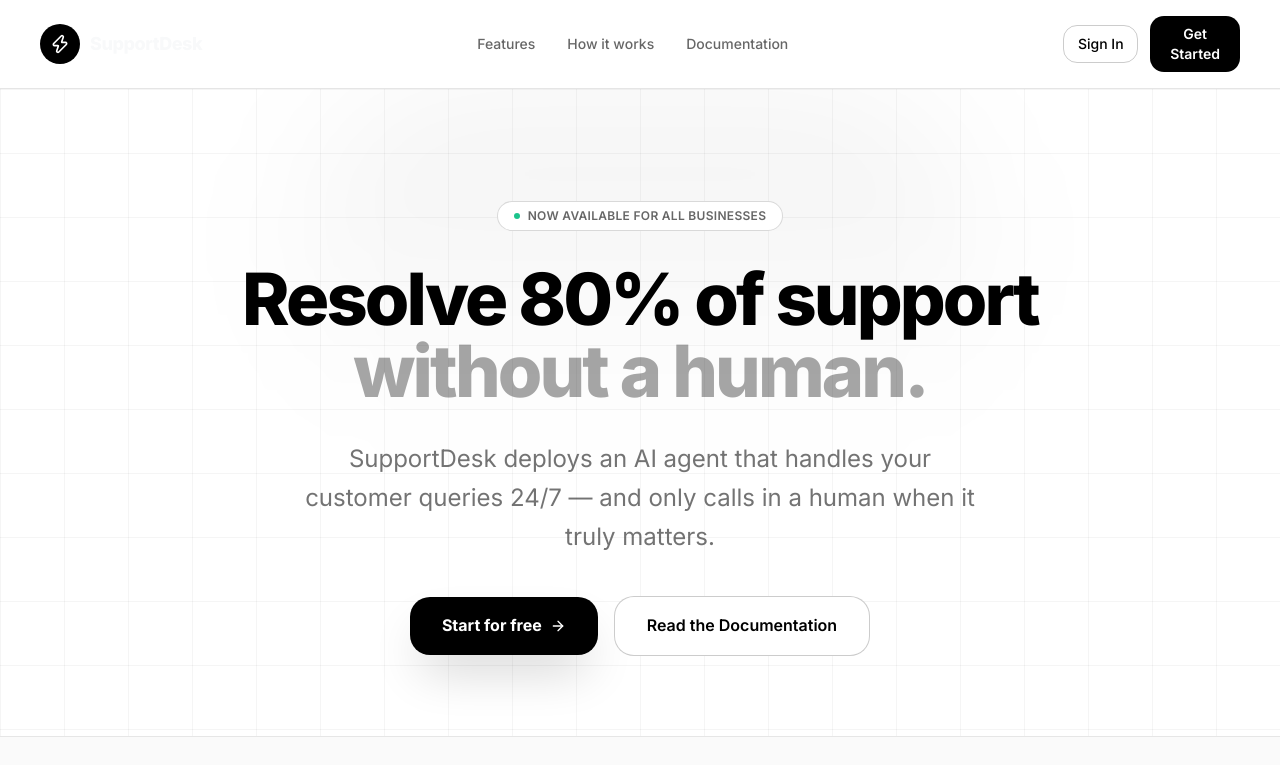
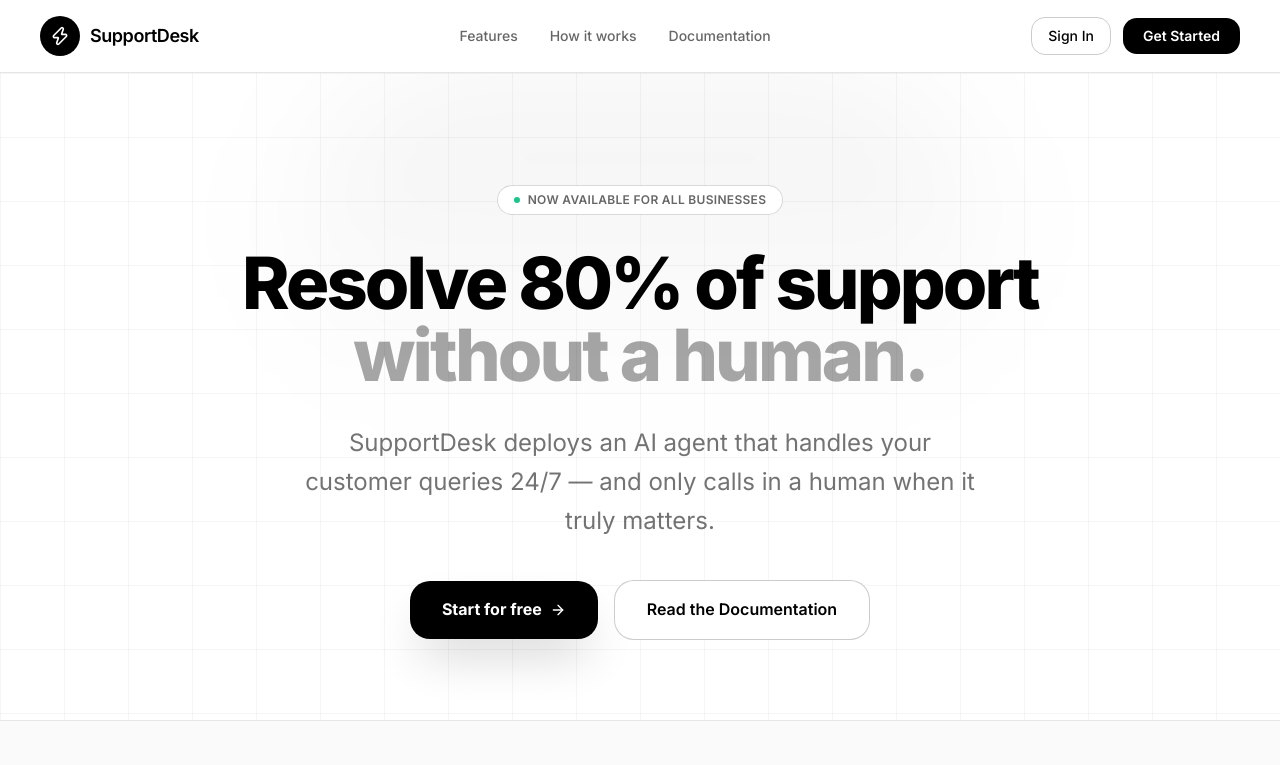
Before and after one commit to Support-Desk-S/Support_Desk, a React (Vite) app in the folder Frontend/: page / in a window 1280 px wide. Shown: the top 765 px of the page. Built offline with nearby package versions, Linux system fonts and the light colour scheme; no server answers.

Commit message:
style: update text styles for improved readability on LandingPage and DocsPage

```diff
--- a/Frontend/src/features/docs/pages/DocsPage.jsx
+++ b/Frontend/src/features/docs/pages/DocsPage.jsx
@@ -92,7 +92,7 @@ const DocsPage = () => {
           </div>
 
           {/* Hide extra text on mobile */}
-          <span className="truncate text-sm md:text-base text-black font-semibold">
+          <span className="truncate text-sm md:text-lg text-black font-semibold">
             SupportDesk
             <span className="hidden sm:inline text-black/30 font-normal">
               {" "} / Docs
--- a/Frontend/src/features/landing/pages/LandingPage.jsx
+++ b/Frontend/src/features/landing/pages/LandingPage.jsx
@@ -17,7 +17,7 @@ const LandingPage = () => {
           <div className="w-9 h-9 md:w-10 md:h-10 bg-black rounded-full flex items-center justify-center">
             <Zap className="w-4 h-4 md:w-5 md:h-5 text-white" />
           </div>
-          <span className="font-extrabold text-base md:text-lg tracking-tight">
+          <span className="font-semibold md:text-lg tracking-tight text-black">
             SupportDesk
           </span>
         </div>
@@ -42,13 +42,13 @@ const LandingPage = () => {
         <div className="hidden md:flex items-center gap-3">
           <button
             onClick={() => navigate("/auth")}
-            className="w-full py-2 rounded-lg border border-black/20 text-sm font-medium hover:bg-black/5 transition"
+            className="w-full px-4 py-2 rounded-lg border border-black/20 text-sm font-medium hover:bg-black/5 transition"
           >
             Sign In
           </button>
           <button
             onClick={() => navigate("/auth")}
-            className="px-5 py-2 bg-black text-white text-sm font-semibold rounded-lg hover:bg-black/80"
+            className="px-5 py-2 bg-black text-white text-sm font-semibold rounded-lg hover:bg-black/80 whitespace-nowrap"
           >
             Get Started
           </button>
```
